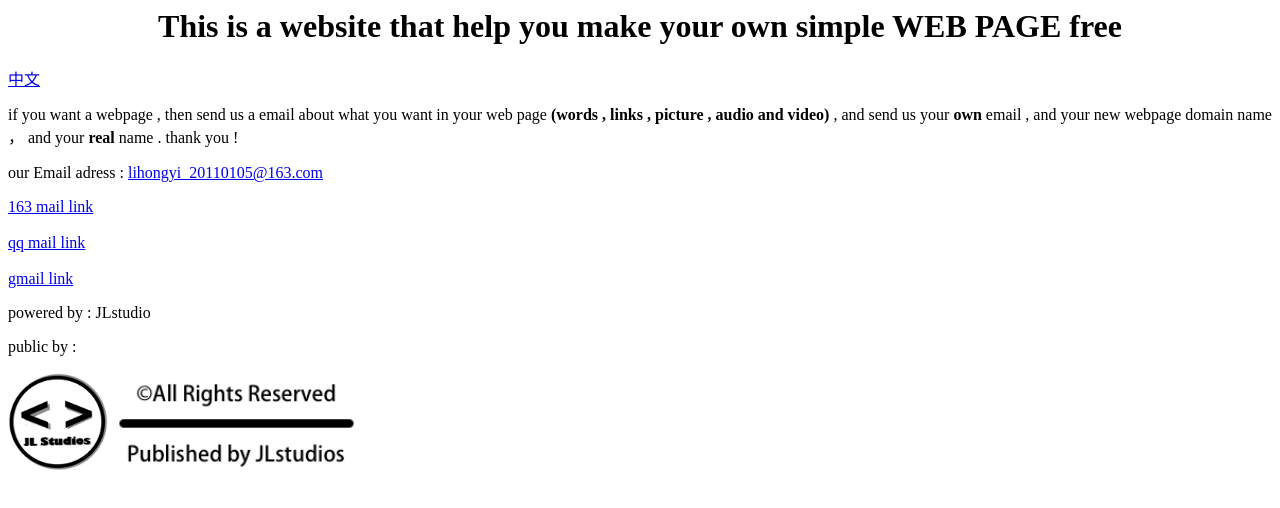
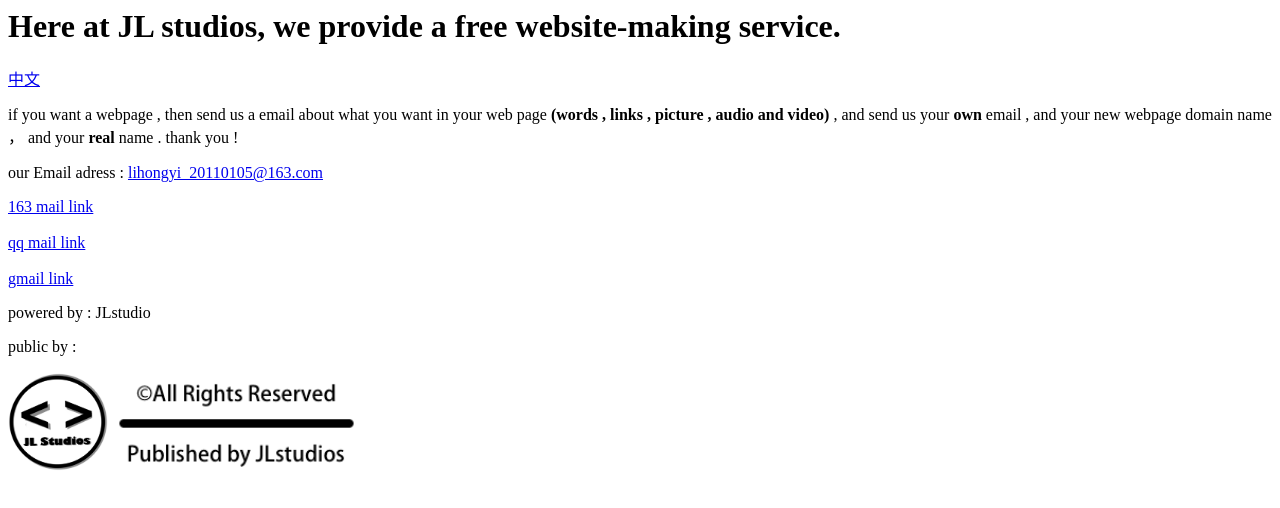
Before and after one commit to LeifLi20110105/LeifLi20110105.github.io, a plain HTML site: page MakeWebpage.html in a window 1280 px wide. Drawn offline with Linux system fonts and the light colour scheme.

Commit message:
Update MakeWebpage.html

```diff
--- a/MakeWebpage.html
+++ b/MakeWebpage.html
@@ -7,10 +7,10 @@
 </head>
 
 <body>
-    <h1 align="center">This is a website that help you make your own simple WEB PAGE free</h1>
+    <h1 align="center>Welcom to JL studios!</h1>
 
+    <h1>Here at JL studios, we provide a free website-making service.</h1>
     <a href="https://LeifLi20110105.github.io/MakeWebpageChinese.html">中文</a>
-
     <p>if you want a webpage , then send us a email about what you want in your web page <strong>(words , links , picture , audio and video)</strong> , and send us your <strong>own</strong> email , and your new webpage domain name ， and your <strong>real</strong>        name . thank you !
     </p>
 
```
